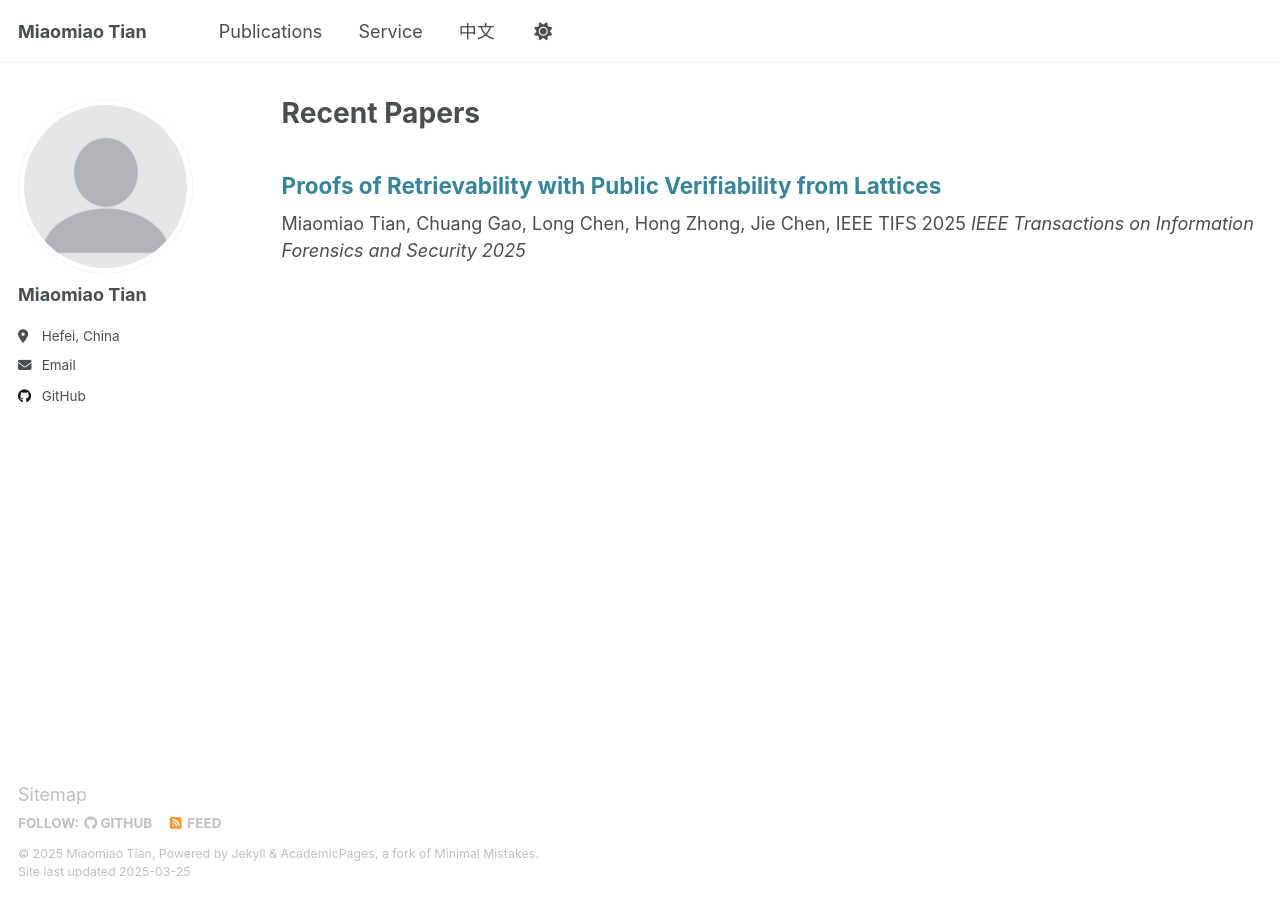
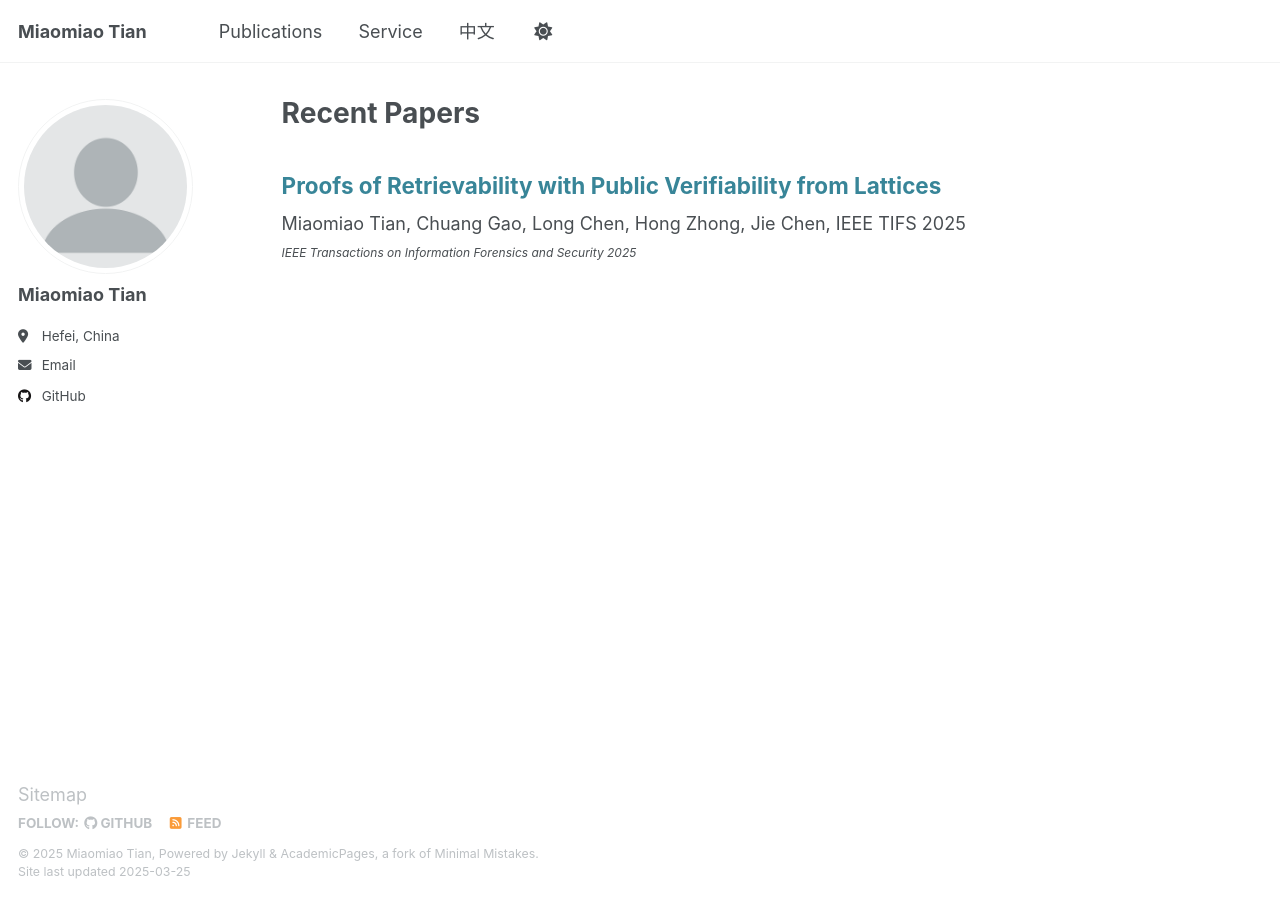
Before and after one commit to dmtian/dmtian.github.io, a Jekyll site: the page built from _pages/publications.html, in a window 1280 px wide. Built offline with Jekyll 4.4.1, drawn with Linux system fonts in a browser that asks for light colours.

Commit message:
Update publications.html

```diff
--- a/_pages/publications.html
+++ b/_pages/publications.html
@@ -7,4 +7,5 @@ author_profile: true
 
 <h2 style="color: rgb(56,133,152);">Proofs of Retrievability with Public Verifiability from Lattices</h2>
 Miaomiao Tian, Chuang Gao, Long Chen, Hong Zhong, Jie Chen, IEEE TIFS 2025
-<i>IEEE Transactions on Information Forensics and Security 2025</i>
+<br>
+<i style="font-size: 12px;">IEEE Transactions on Information Forensics and Security 2025</i>
```
